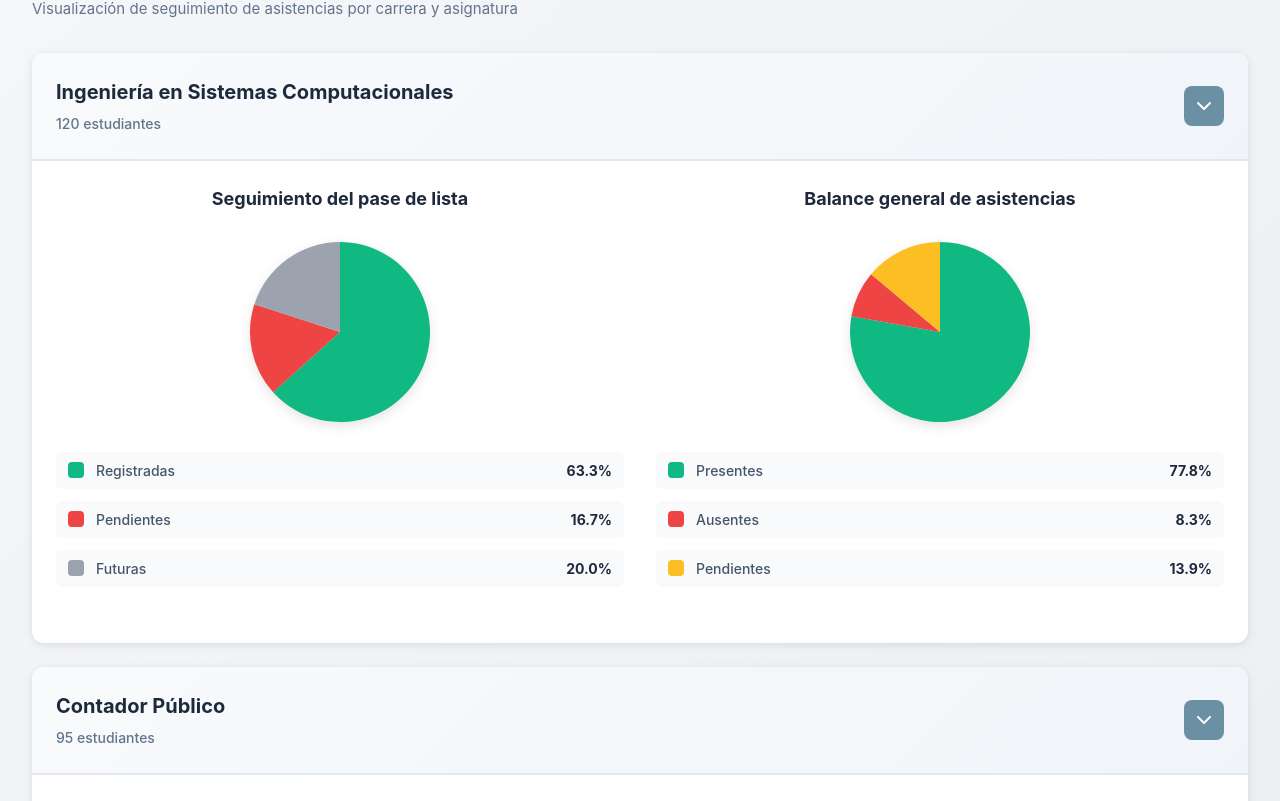
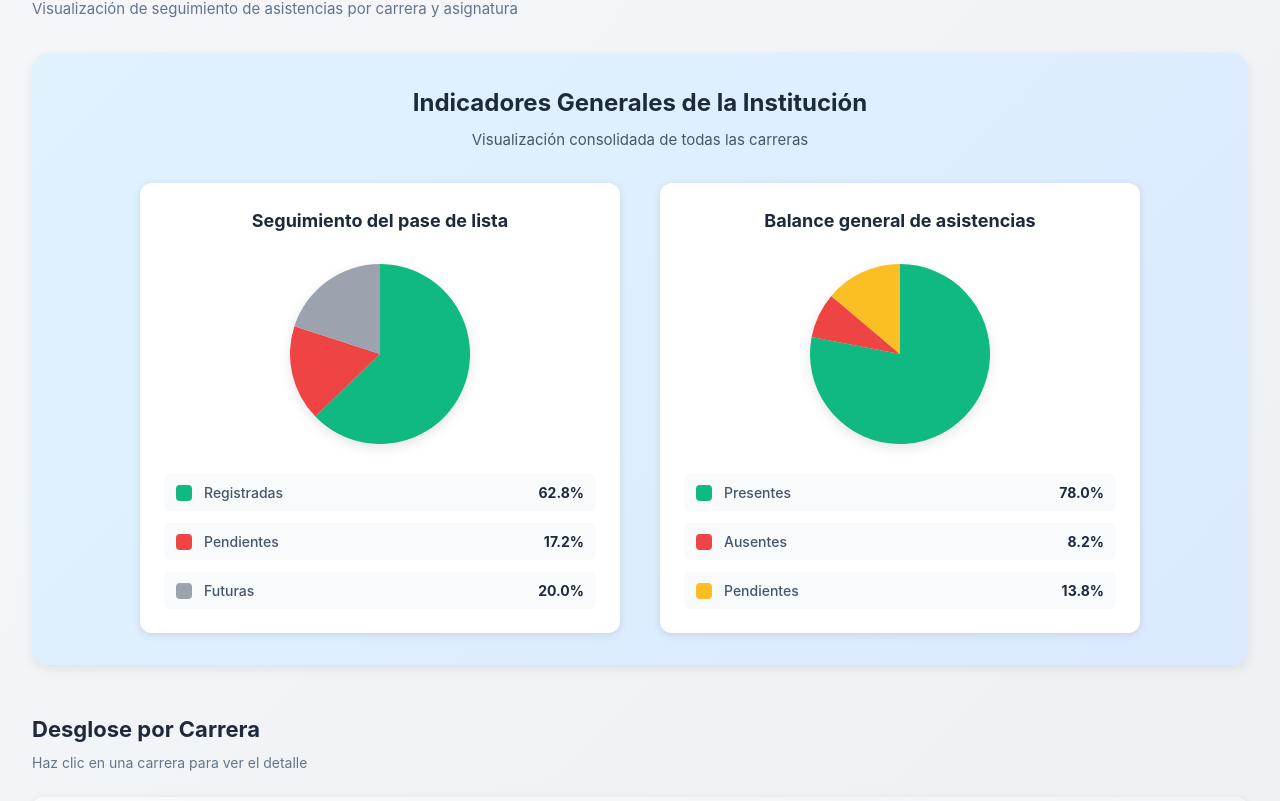
Before and after one commit to IvanFuentes/trayectoriasacademicas, an Angular app: page /indicadores-academicos in a window 1280 px wide. Shown: the part 234-1035 px from the top of the page. Built offline with nearby package versions, Linux system fonts and the light colour scheme; sample sign-in values are in the browser's storage.

Commit message:
Updated indicadores-asistencia.component.html

```diff
--- a/src/app/indicadores-academicos/indicadores-asistencia/indicadores-asistencia.component.css
+++ b/src/app/indicadores-academicos/indicadores-asistencia/indicadores-asistencia.component.css
@@ -41,6 +41,76 @@
 
 @keyframes spin {
   to { transform: rotate(360deg); }
+}
+
+.general-section {
+  background: linear-gradient(135deg, #e0f2fe 0%, #dbeafe 100%);
+  border-radius: 16px;
+  padding: 32px;
+  margin-bottom: 48px;
+  box-shadow: 0 4px 12px rgba(0, 0, 0, 0.08);
+}
+
+.general-header {
+  text-align: center;
+  margin-bottom: 32px;
+}
+
+.general-header h3 {
+  font-size: 24px;
+  font-weight: 700;
+  color: #1e293b;
+  margin: 0 0 8px 0;
+}
+
+.general-subtitle {
+  font-size: 15px;
+  color: #475569;
+  margin: 0;
+}
+
+.charts-row-general {
+  display: grid;
+  grid-template-columns: repeat(auto-fit, minmax(350px, 1fr));
+  gap: 40px;
+  max-width: 1000px;
+  margin: 0 auto;
+}
+
+.chart-container-general {
+  display: flex;
+  flex-direction: column;
+  background: white;
+  border-radius: 12px;
+  padding: 24px;
+  box-shadow: 0 2px 8px rgba(0, 0, 0, 0.1);
+  transition: all 0.3s ease;
+}
+
+.chart-container-general:hover {
+  box-shadow: 0 4px 16px rgba(0, 0, 0, 0.15);
+  transform: translateY(-2px);
+}
+
+.carreras-section {
+  margin-top: 48px;
+}
+
+.carreras-header {
+  margin-bottom: 24px;
+}
+
+.carreras-header h3 {
+  font-size: 22px;
+  font-weight: 700;
+  color: #1e293b;
+  margin: 0 0 6px 0;
+}
+
+.carreras-subtitle {
+  font-size: 14px;
+  color: #64748b;
+  margin: 0;
 }
 
 .carreras-container {
@@ -321,6 +391,14 @@
     padding: 24px 16px;
   }
 
+  .general-section {
+    padding: 24px;
+  }
+
+  .charts-row-general {
+    grid-template-columns: 1fr;
+  }
+
   .charts-row {
     grid-template-columns: 1fr;
   }
--- a/src/app/indicadores-academicos/indicadores-asistencia/indicadores-asistencia.component.html
+++ b/src/app/indicadores-academicos/indicadores-asistencia/indicadores-asistencia.component.html
@@ -9,8 +9,66 @@
     <p>Cargando datos...</p>
   </div>
 
-  <div class="carreras-container" *ngIf="!isLoading">
-    <div class="carrera-card" *ngFor="let carrera of carreras">
+  <div *ngIf="!isLoading">
+    <div class="general-section">
+      <div class="general-header">
+        <h3>Indicadores Generales de la Institución</h3>
+        <p class="general-subtitle">Visualización consolidada de todas las carreras</p>
+      </div>
+
+      <div class="charts-row-general">
+        <div class="chart-container-general">
+          <h4 class="chart-title">Seguimiento del pase de lista</h4>
+          <div class="chart-wrapper">
+            <svg viewBox="0 0 100 100" class="pie-chart">
+              <path
+                *ngFor="let segment of getSeguimientoGeneralChartData(); let i = index"
+                [attr.d]="getPieChartPath(getSeguimientoGeneralChartData(), i)"
+                [attr.fill]="segment.color"
+                class="pie-segment"
+              ></path>
+            </svg>
+            <div class="chart-legend">
+              <div class="legend-item" *ngFor="let segment of getSeguimientoGeneralChartData()">
+                <span class="legend-color" [style.background-color]="segment.color"></span>
+                <span class="legend-label">{{ segment.label }}</span>
+                <span class="legend-value">{{ segment.porcentaje.toFixed(1) }}%</span>
+              </div>
+            </div>
+          </div>
+        </div>
+
+        <div class="chart-container-general">
+          <h4 class="chart-title">Balance general de asistencias</h4>
+          <div class="chart-wrapper">
+            <svg viewBox="0 0 100 100" class="pie-chart">
+              <path
+                *ngFor="let segment of getBalanceGeneralChartData(); let i = index"
+                [attr.d]="getPieChartPath(getBalanceGeneralChartData(), i)"
+                [attr.fill]="segment.color"
+                class="pie-segment"
+              ></path>
+            </svg>
+            <div class="chart-legend">
+              <div class="legend-item" *ngFor="let segment of getBalanceGeneralChartData()">
+                <span class="legend-color" [style.background-color]="segment.color"></span>
+                <span class="legend-label">{{ segment.label }}</span>
+                <span class="legend-value">{{ segment.porcentaje.toFixed(1) }}%</span>
+              </div>
+            </div>
+          </div>
+        </div>
+      </div>
+    </div>
+
+    <div class="carreras-section">
+      <div class="carreras-header">
+        <h3>Desglose por Carrera</h3>
+        <p class="carreras-subtitle">Haz clic en una carrera para ver el detalle</p>
+      </div>
+
+      <div class="carreras-container">
+        <div class="carrera-card" *ngFor="let carrera of carreras">
       <div class="carrera-header" (click)="toggleCarrera(carrera)">
         <div class="carrera-info">
           <h3>{{ carrera.nombre }}</h3>
@@ -115,6 +173,8 @@
           </div>
         </div>
       </div>
+        </div>
+      </div>
     </div>
   </div>
 </div>
--- a/src/app/indicadores-academicos/indicadores-asistencia/indicadores-asistencia.component.ts
+++ b/src/app/indicadores-academicos/indicadores-asistencia/indicadores-asistencia.component.ts
@@ -27,6 +27,16 @@ interface CarreraData {
   expanded: boolean;
 }
 
+interface InstitucionData {
+  totalSesiones: number;
+  sesionesRegistradas: number;
+  sesionesPendientes: number;
+  sesionesFuturas: number;
+  totalPresentes: number;
+  totalAusentes: number;
+  totalPendientes: number;
+}
+
 @Component({
   selector: 'app-indicadores-asistencia',
   standalone: true,
@@ -36,6 +46,15 @@ interface CarreraData {
 })
 export class IndicadoresAsistenciaComponent implements OnInit {
   carreras: CarreraData[] = [];
+  institucion: InstitucionData = {
+    totalSesiones: 0,
+    sesionesRegistradas: 0,
+    sesionesPendientes: 0,
+    sesionesFuturas: 0,
+    totalPresentes: 0,
+    totalAusentes: 0,
+    totalPendientes: 0
+  };
   isLoading = true;
 
   ngOnInit(): void {
@@ -162,12 +181,67 @@ export class IndicadoresAsistenciaComponent implements OnInit {
           ]
         }
       ];
+      this.calculateInstitucionTotals();
       this.isLoading = false;
     }, 500);
   }
 
+  calculateInstitucionTotals(): void {
+    this.institucion = {
+      totalSesiones: this.carreras.reduce((sum, c) => sum + c.totalSesiones, 0),
+      sesionesRegistradas: this.carreras.reduce((sum, c) => sum + c.sesionesRegistradas, 0),
+      sesionesPendientes: this.carreras.reduce((sum, c) => sum + c.sesionesPendientes, 0),
+      sesionesFuturas: this.carreras.reduce((sum, c) => sum + c.sesionesFuturas, 0),
+      totalPresentes: this.carreras.reduce((sum, c) => sum + c.totalPresentes, 0),
+      totalAusentes: this.carreras.reduce((sum, c) => sum + c.totalAusentes, 0),
+      totalPendientes: this.carreras.reduce((sum, c) => sum + c.totalPendientes, 0)
+    };
+  }
+
   toggleCarrera(carrera: CarreraData): void {
     carrera.expanded = !carrera.expanded;
+  }
+
+  getSeguimientoGeneralChartData(): { porcentaje: number; color: string; label: string }[] {
+    const total = this.institucion.totalSesiones;
+    return [
+      {
+        porcentaje: (this.institucion.sesionesRegistradas / total) * 100,
+        color: '#10b981',
+        label: 'Registradas'
+      },
+      {
+        porcentaje: (this.institucion.sesionesPendientes / total) * 100,
+        color: '#ef4444',
+        label: 'Pendientes'
+      },
+      {
+        porcentaje: (this.institucion.sesionesFuturas / total) * 100,
+        color: '#9ca3af',
+        label: 'Futuras'
+      }
+    ];
+  }
+
+  getBalanceGeneralChartData(): { porcentaje: number; color: string; label: string }[] {
+    const total = this.institucion.totalPresentes + this.institucion.totalAusentes + this.institucion.totalPendientes;
+    return [
+      {
+        porcentaje: (this.institucion.totalPresentes / total) * 100,
+        color: '#10b981',
+        label: 'Presentes'
+      },
+      {
+        porcentaje: (this.institucion.totalAusentes / total) * 100,
+        color: '#ef4444',
+        label: 'Ausentes'
+      },
+      {
+        porcentaje: (this.institucion.totalPendientes / total) * 100,
+        color: '#fbbf24',
+        label: 'Pendientes'
+      }
+    ];
   }
 
   getSeguimientoChartData(carrera: CarreraData): { porcentaje: number; color: string; label: string }[] {
```
